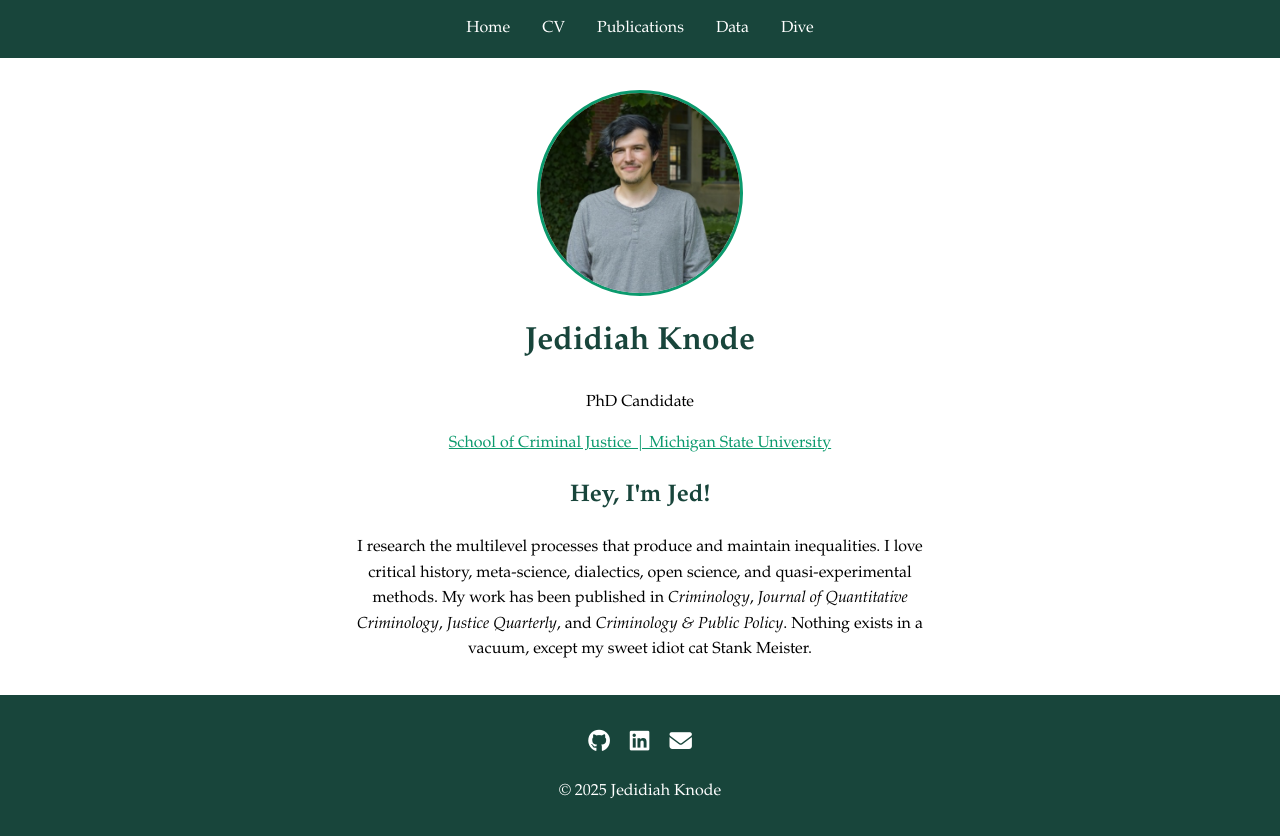
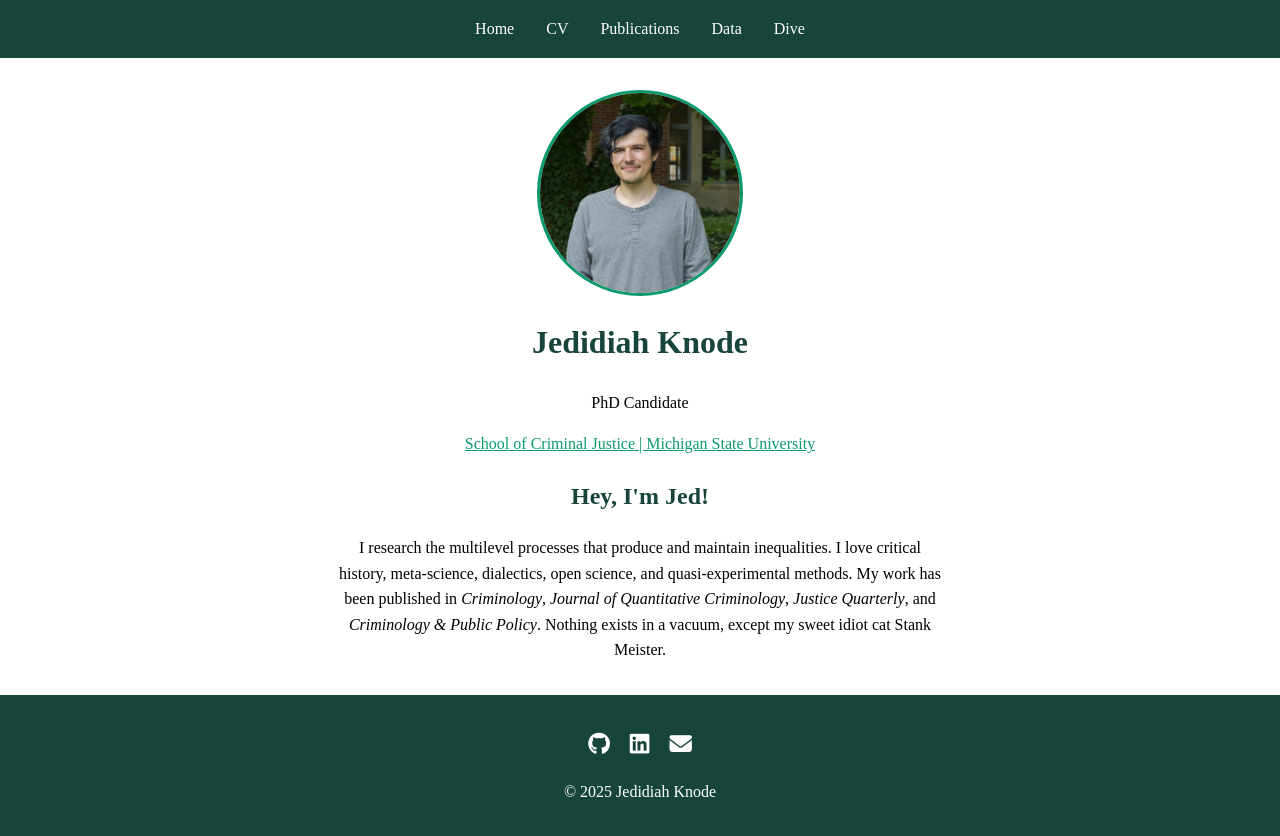
Before and after one commit to jedidiahknode/jedidiahknode.github.io, a plain HTML site: page index.html in a window 1280 px wide. Drawn offline with Linux system fonts and the light colour scheme.

Commit message:
Update style.css

```diff
--- a/style.css
+++ b/style.css
@@ -8,7 +8,7 @@
 }
 
 body {
-  font-family: Garamond, "Times New Roman", serif;
+  font-family: 'EB Garamond', serif;
   margin: 0;
   line-height: 1.6;
   background: var(--white);
```
